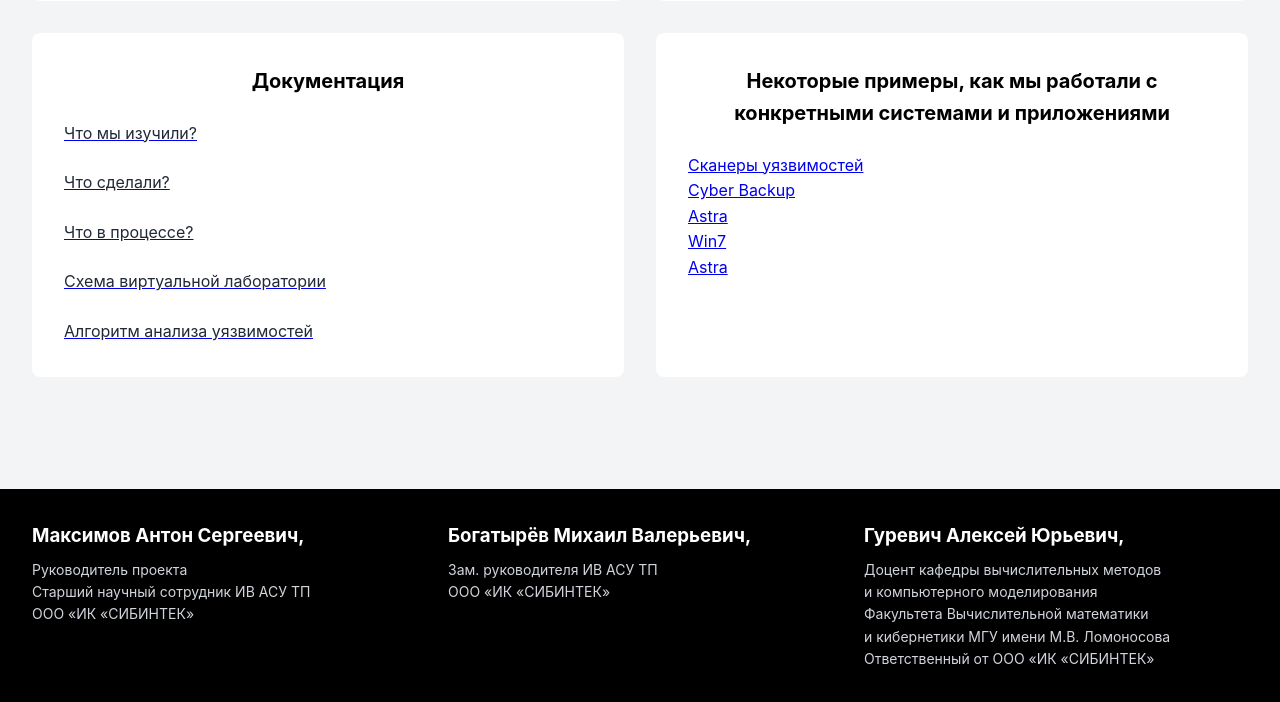
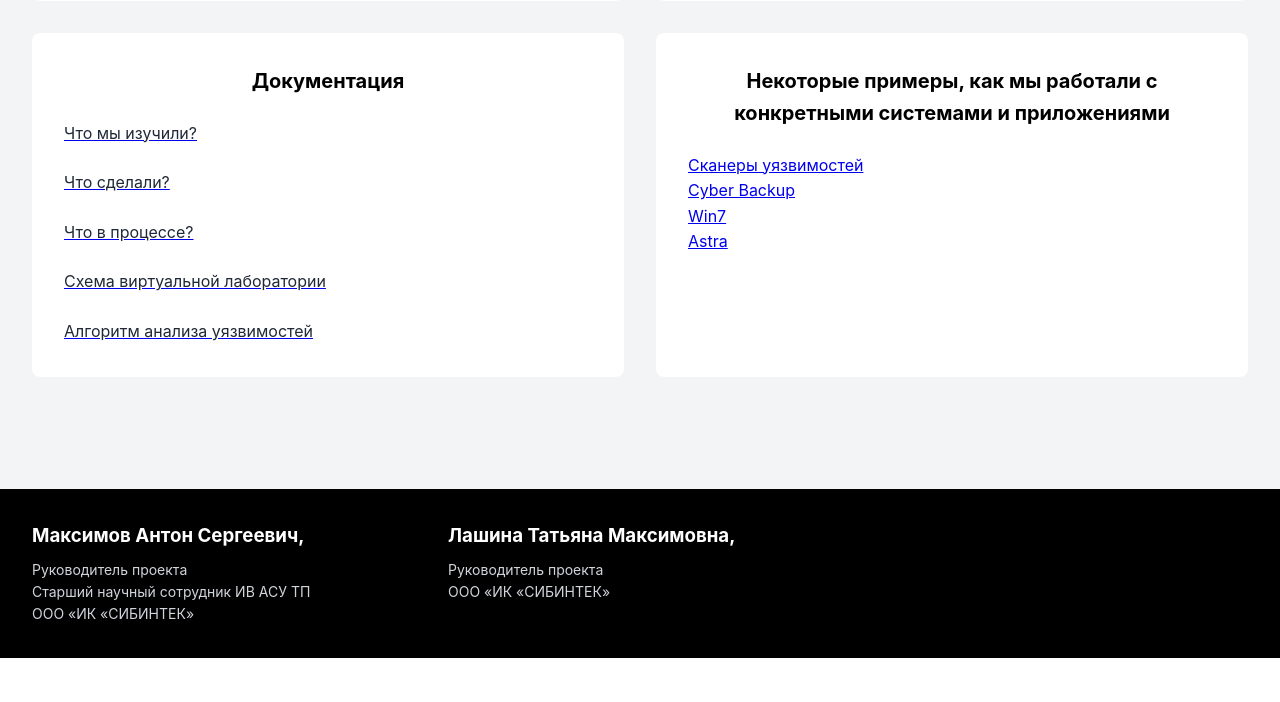
Before and after one commit to k0rfagen/Sibintek_site, a Django app: page / in a window 1280 px wide. Shown: the part 1081-1783 px from the top of the page. After the commit the page ends 1739 px from the top, so only its background shows below. Run offline with Django 5.2, Linux system fonts and the light colour scheme.

Commit message:
поправляем

```diff
--- a/templates/index.html
+++ b/templates/index.html
@@ -182,9 +182,6 @@
                         <a class="btn" href="{% static 'images/back.pdf' %}">Cyber Backup</a>
                     </li>
                     <li class="card-button1">
-                        <a class="btn" href="{% static 'images/astra.docx' %}">Astra</a>
-                    </li>
-                    <li class="card-button1">
                         <a class="btn" href="{% static 'images/win.pdf' %}">Win7</a>
                     </li>
                     <li class="card-button1">
@@ -206,20 +203,10 @@
                 </p>
             </div>
             <div class="footer-column">
-                <h3>Богатырёв Михаил Валерьевич,</h3>
+                <h3>Лашина Татьяна Максимовна,</h3>
                 <p>
-                    Зам. руководителя ИВ АСУ ТП<br>
+                    Руководитель проекта<br>
                     ООО «ИК «СИБИНТЕК»
-                </p>
-            </div>
-            <div class="footer-column">
-                <h3>Гуревич Алексей Юрьевич,</h3>
-                <p>
-                    Доцент кафедры вычислительных методов<br>
-                    и компьютерного моделирования<br>
-                    Факультета Вычислительной математики<br>
-                    и кибернетики МГУ имени М.В. Ломоносова<br>
-                    Ответственный от ООО «ИК «СИБИНТЕК»
                 </p>
             </div>
         </div>
```
